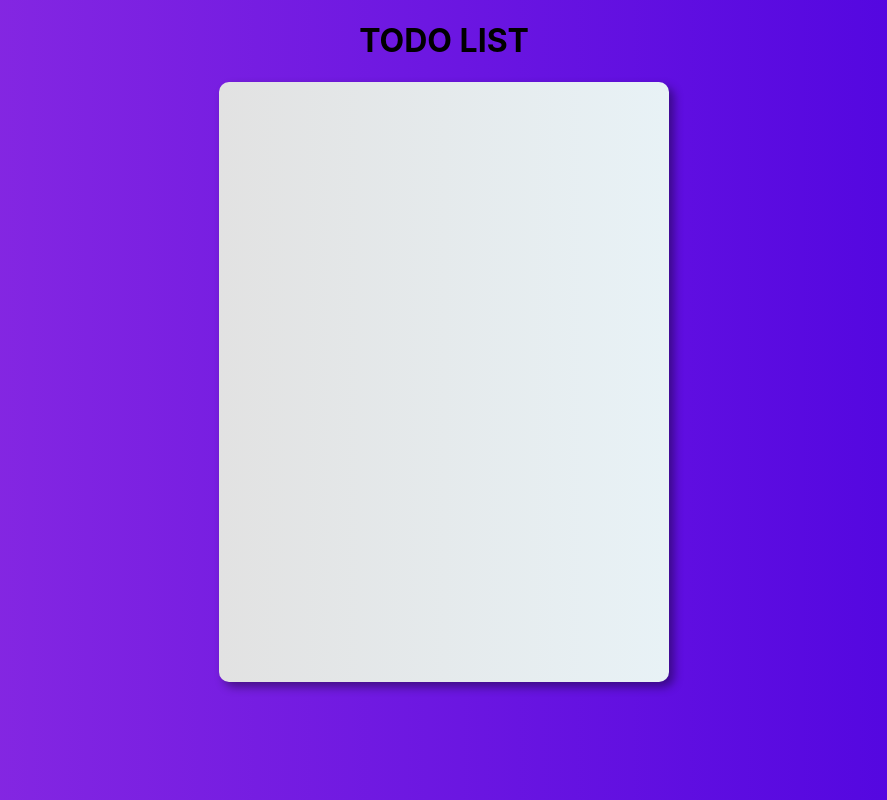
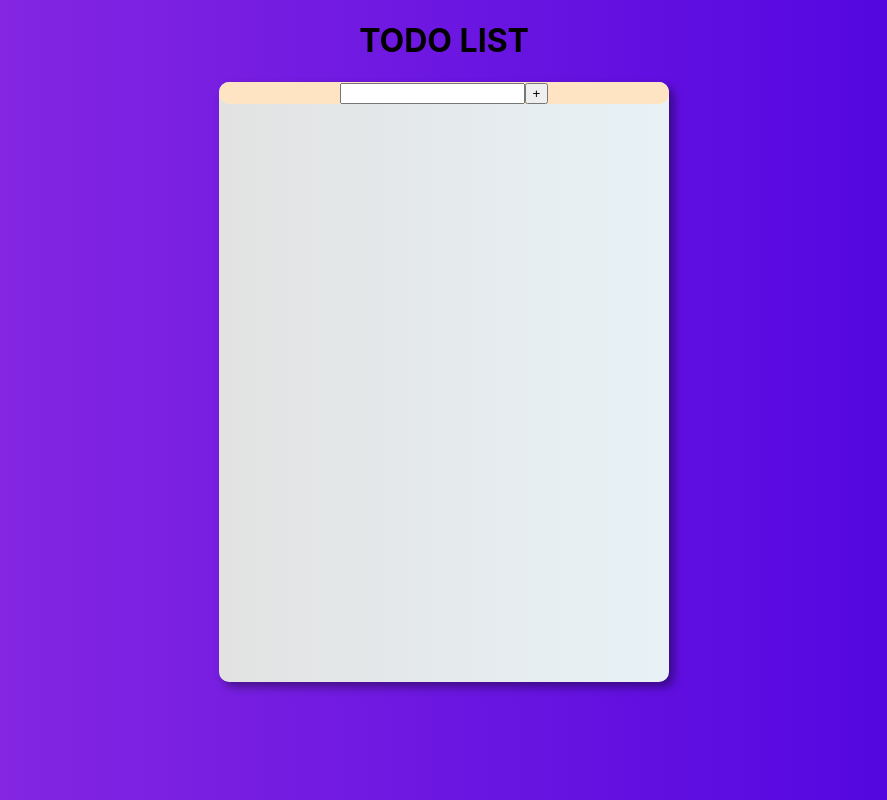
Before and after one commit to Arun-cn/Todo_List, a React (Create React App) app: page / in a window 1280 px wide. Shown: the whole page, without its empty margins (196-1083 px from the left). Built offline with nearby package versions, Linux system fonts and the light colour scheme.

Commit message:
add task adding view and button

```diff
--- a/src/App.js
+++ b/src/App.js
@@ -1,11 +1,12 @@
 import './App.css';
+import EditText from './components/Taskedit'
 
 function App() {
   return (
     <div className="App">
        <h1>TODO LIST</h1>
        <div className='todoappcontiner'>
-
+        <EditText></EditText>
 
        </div>
     </div>
--- /dev/null
+++ b/src/components/Taskedit.css
@@ -0,0 +1,4 @@
+.editContiner{
+   background-color: bisque;
+    border-radius: 10px;
+}
--- /dev/null
+++ b/src/components/Taskedit.jsx
@@ -0,0 +1,13 @@
+import '../components/Taskedit.css';
+
+function Taskedit (){
+    return(
+        <div className='editContiner'>
+            <input type="text" className='exittext'></input>
+            <button className='addButton'>+</button>
+
+        </div>
+    );
+}
+
+export default Taskedit ;
```
